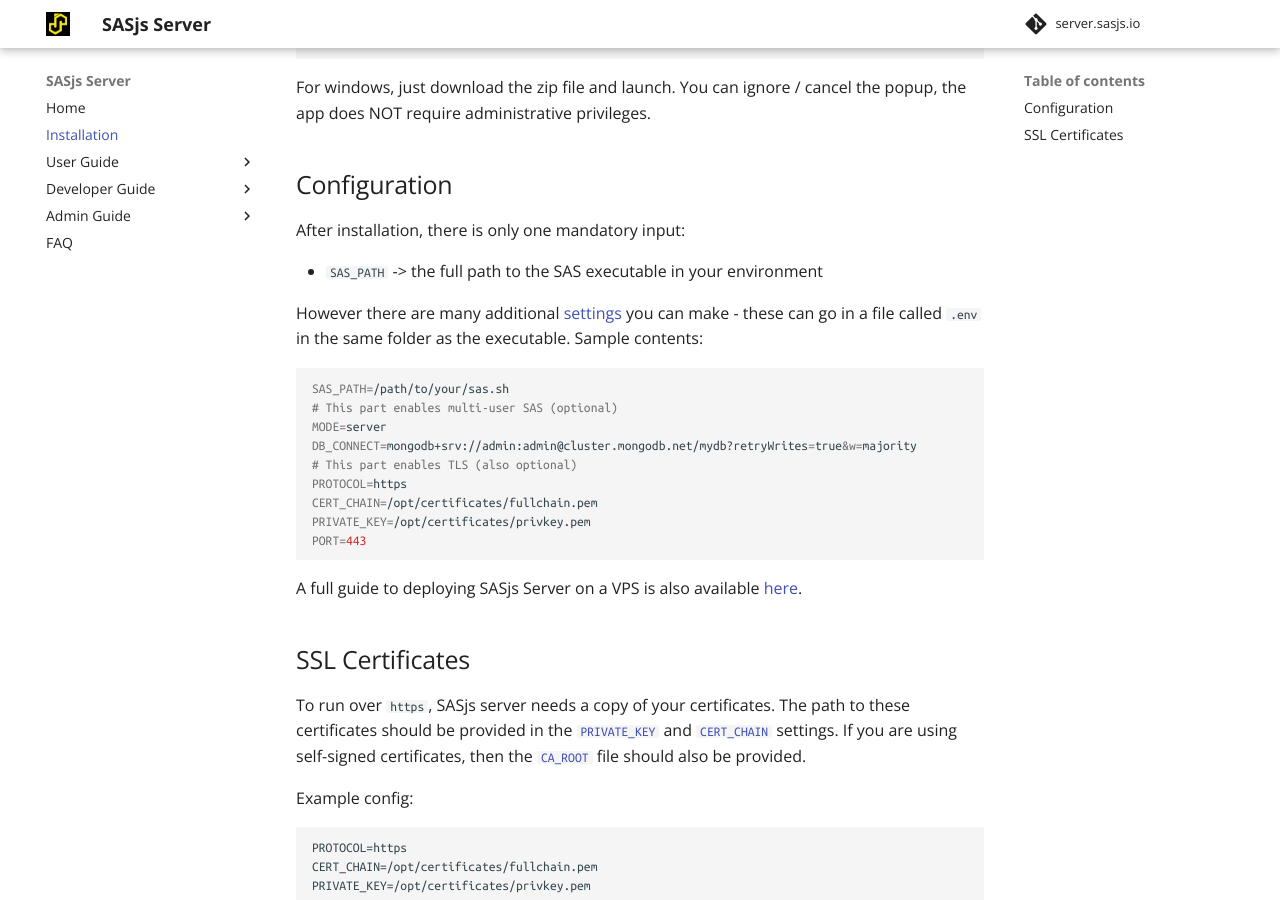
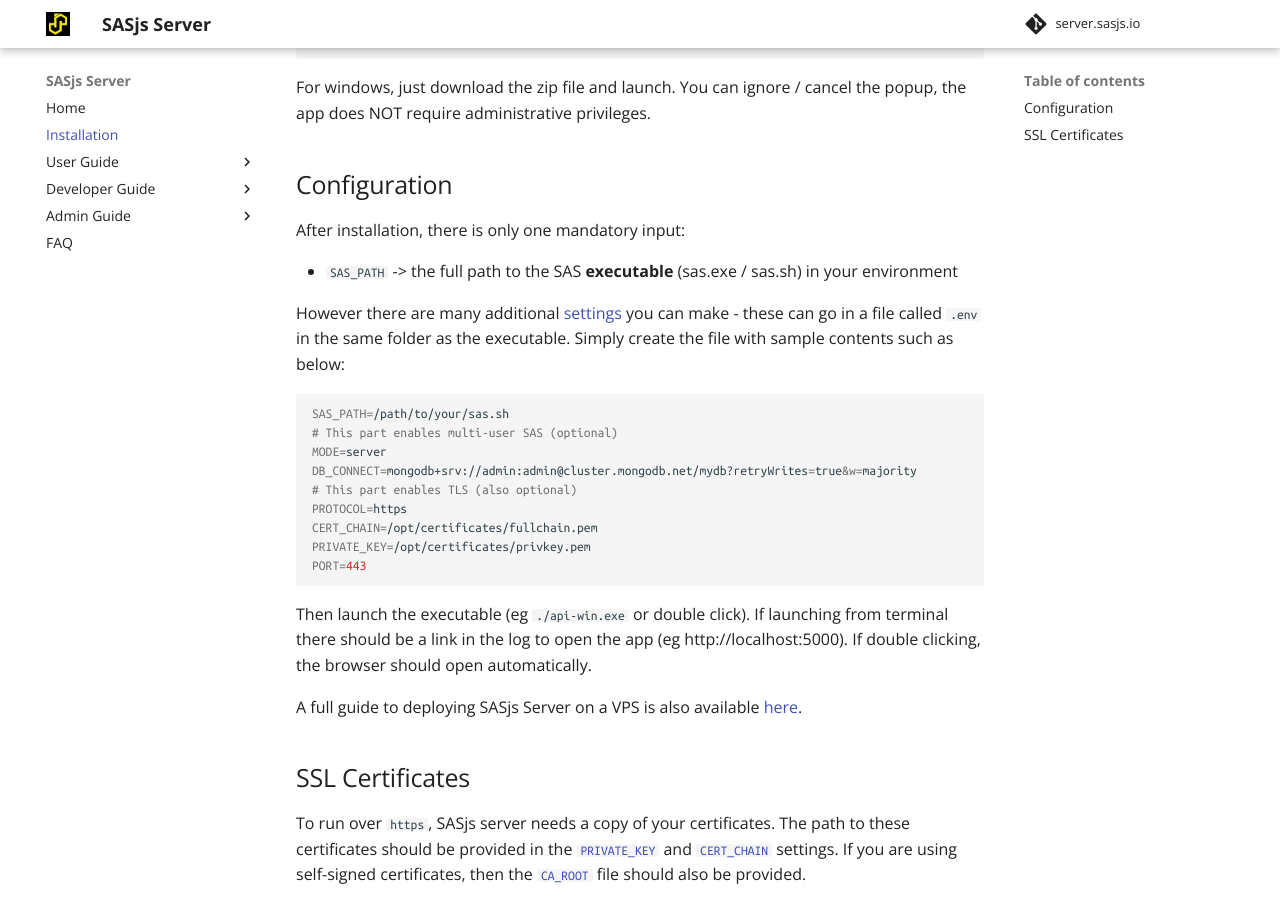
Before and after one commit to sasjs/server.sasjs.io, an MkDocs documentation site: the page built from docs/installation.md, in a window 1280 px wide and 900 px high, scrolled down 288 px. Built offline with MkDocs 1.6.1 and Material for MkDocs 9.7.7, drawn with Linux system fonts in a browser that asks for light colours; comment, search, counter and statistics services are not loaded.

Commit message:
Update installation.md

````diff
--- a/docs/installation.md
+++ b/docs/installation.md
@@ -15,9 +15,9 @@
 
 After installation, there is only one mandatory input:
 
-* `SAS_PATH` -> the full path to the SAS executable in your environment
+* `SAS_PATH` -> the full path to the SAS **executable** (sas.exe / sas.sh) in your environment
 
-However there are many additional [settings](/settings) you can make - these can go in a file called `.env` in the same folder as the executable.  Sample contents:
+However there are many additional [settings](/settings) you can make - these can go in a file called `.env` in the same folder as the executable.  Simply create the file with sample contents such as below:
 
 ```bash
 SAS_PATH=/path/to/your/sas.sh
@@ -30,6 +30,8 @@
 PRIVATE_KEY=/opt/certificates/privkey.pem
 PORT=443
 ```
+
+Then launch the executable (eg `./api-win.exe` or double click).  If launching from terminal there should be a link in the log to open the app (eg http://localhost:5000).  If double clicking, the browser should open automatically.
 
 A full guide to deploying SASjs Server on a VPS is also available [here](https://sasapps.io/sasjs-server-on-vps).
 
````
